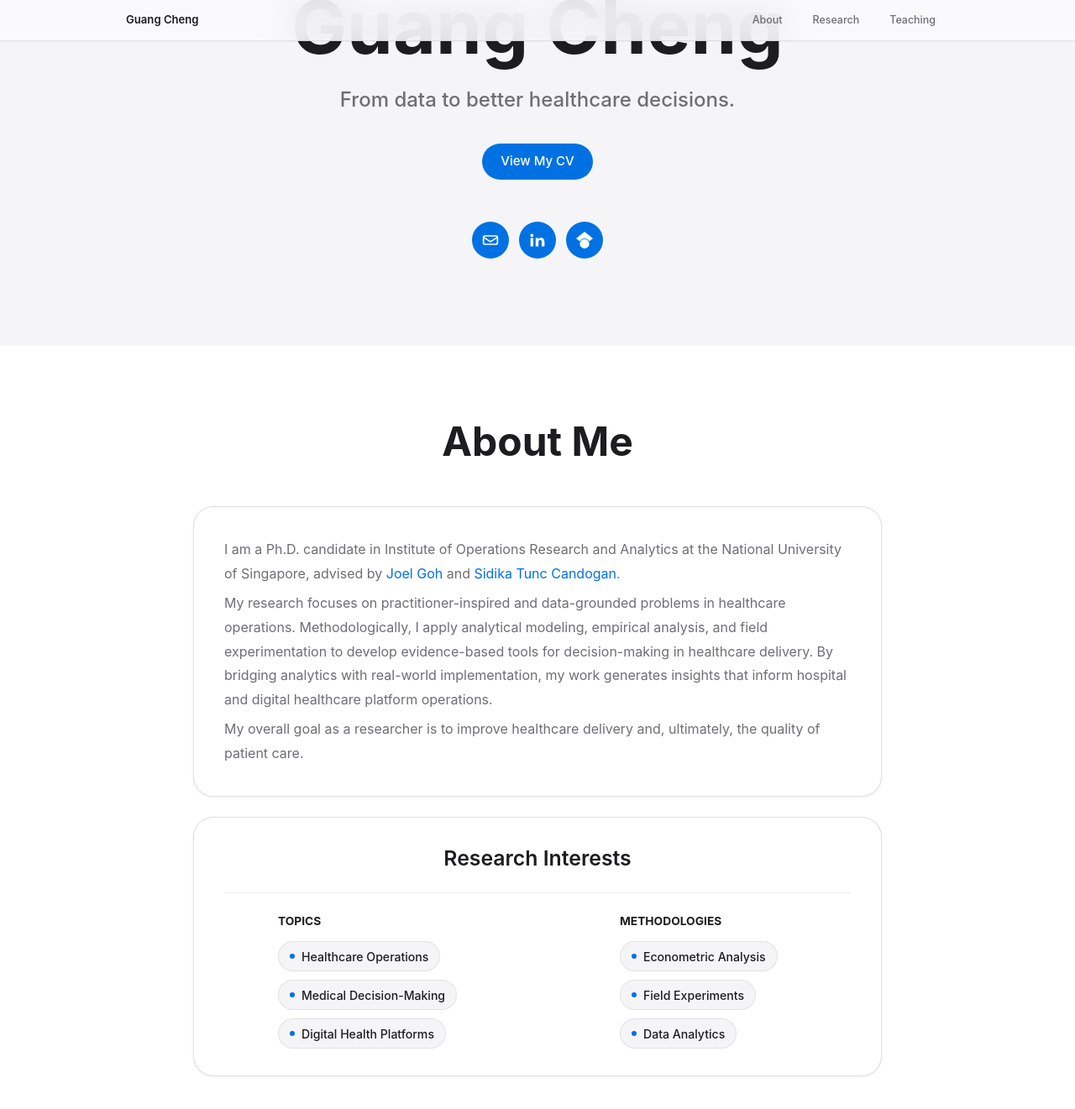
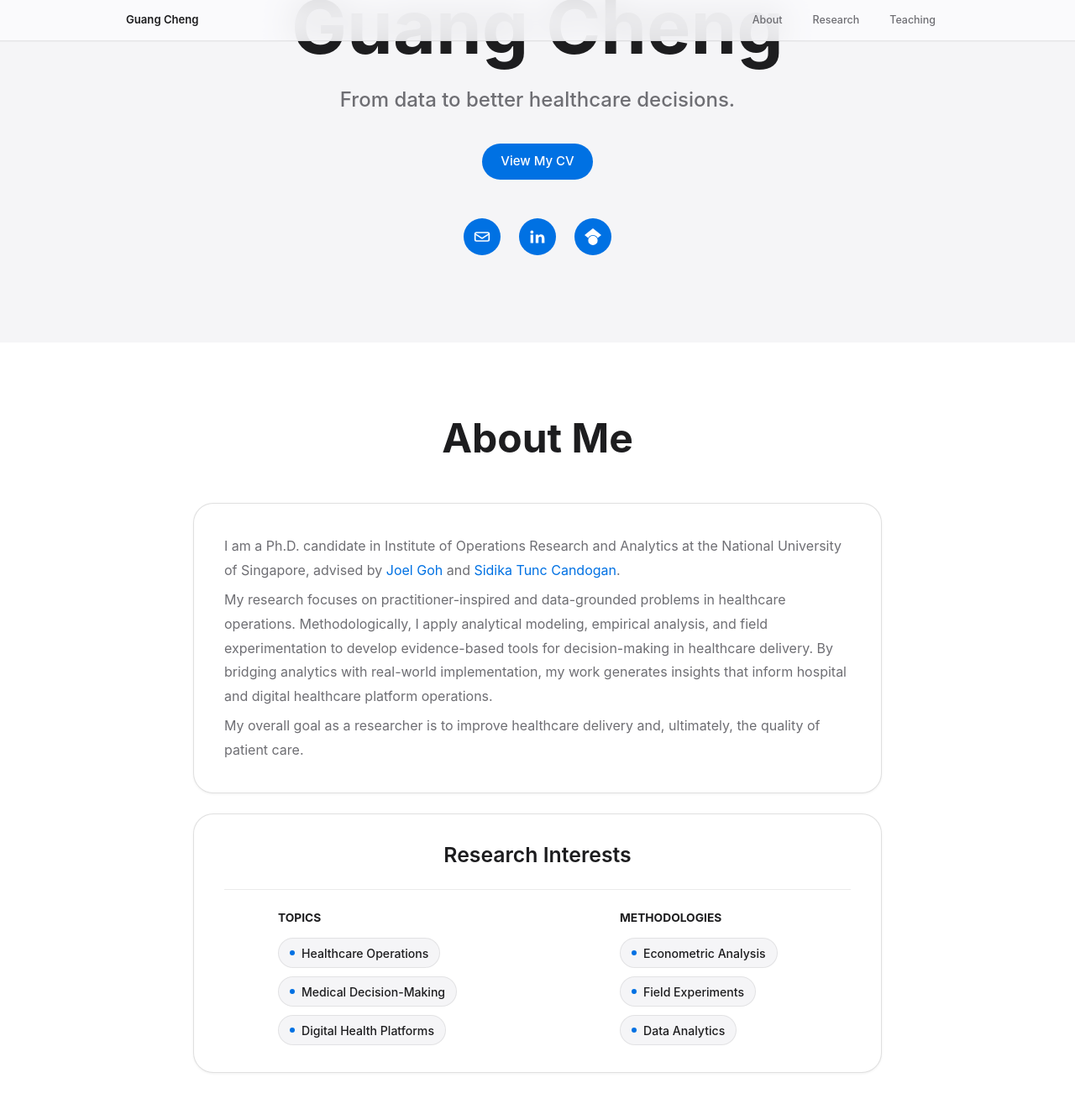
Before and after one commit to gcheng-nus/gcheng-nus.github.io, a Jekyll site: the page built from _pages/main.md, in a window 1280 px wide and 1400 px high, scrolled down 489 px. Shown: the top 1321 px of the window at 84% size. Built offline with Jekyll 4.4.1, drawn with Linux system fonts in a browser that asks for light colours; comment, search, counter and statistics services are not loaded.

Commit message:
change layout

```diff
--- a/assets/css/academic.scss
+++ b/assets/css/academic.scss
@@ -245,7 +245,7 @@ body.academic-site {
 .intro-actions {
   display: flex;
   flex-direction: column;
-  gap: 22px;
+  gap: 18px;
   align-items: center;
   justify-content: center;
   margin-top: 0;
@@ -254,7 +254,7 @@ body.academic-site {
 .intro-contact-actions {
   display: flex;
   flex-wrap: wrap;
-  gap: 12px;
+  gap: 22px;
   justify-content: center;
   margin-top: 28px;
 }
```
